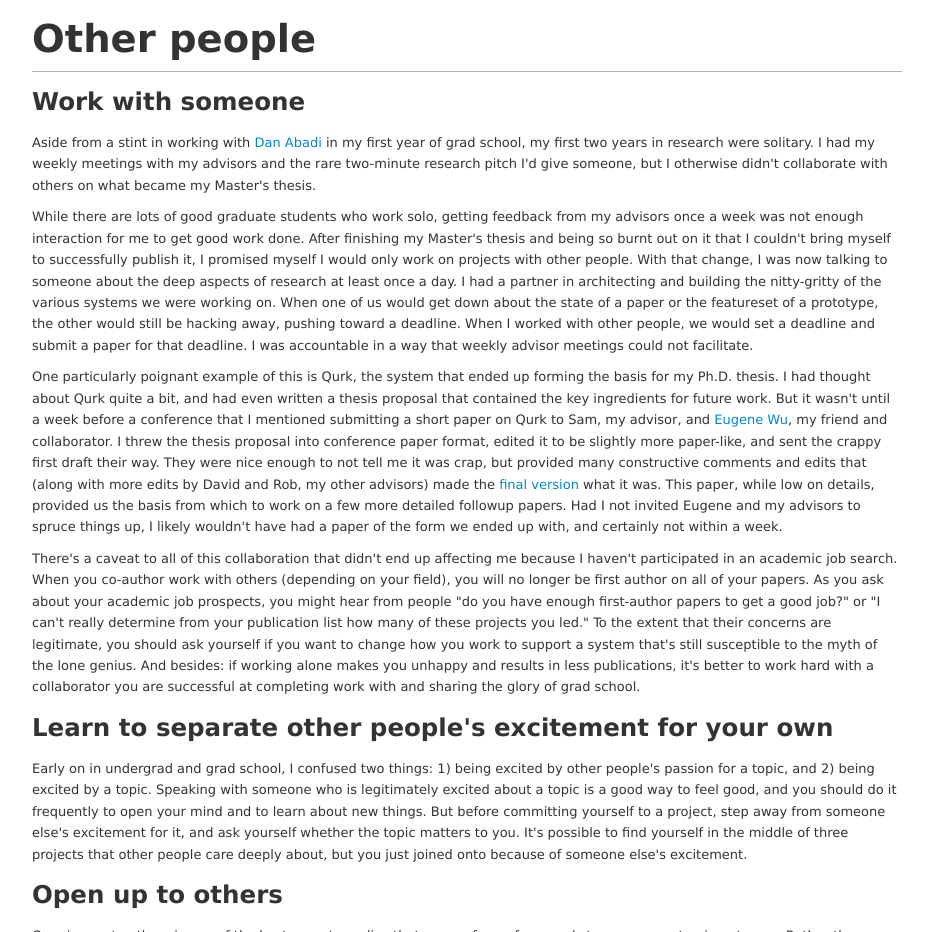
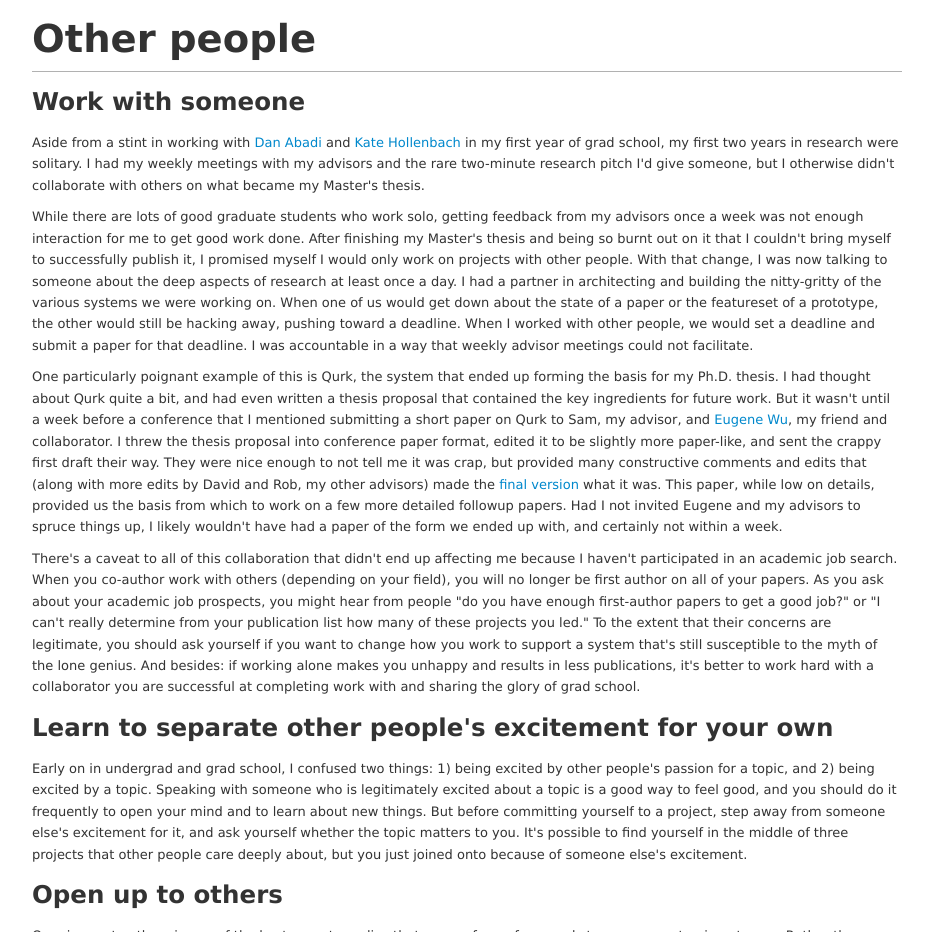
Before and after one commit to marcua/gradschool-guide, a plain HTML site: page gradschool-guide/index.html in a window 1280 px wide. Shown: the part 8700-9632 px from the top of the page, without its empty margins (323-1252 px from the left). Drawn offline with nearby package versions, Linux system fonts and the light colour scheme.

Commit message:
How could I forget Kate?  Booo me\!

```diff
--- a/gradschool-guide/index.html
+++ b/gradschool-guide/index.html
@@ -286,7 +286,7 @@
           </div>
 			<h3>Work with someone</h3>
 
-			<p>Aside from a stint in working with <a href="http://cs-www.cs.yale.edu/homes/dna/">Dan Abadi</a> in my first year of grad school, my first two years in research were solitary.  I had my weekly meetings with my advisors and the rare two-minute research pitch I'd give someone, but I otherwise didn't collaborate with others on what became my Master's thesis.</p>
+			<p>Aside from a stint in working with <a href="http://cs-www.cs.yale.edu/homes/dna/">Dan Abadi</a> and <a href="http://katehollenbach.com/">Kate Hollenbach</a> in my first year of grad school, my first two years in research were solitary.  I had my weekly meetings with my advisors and the rare two-minute research pitch I'd give someone, but I otherwise didn't collaborate with others on what became my Master's thesis.</p>
 
 			<p>While there are lots of good graduate students who work solo, getting feedback from my advisors once a week was not enough interaction for me to get good work done.  After finishing my Master's thesis and being so burnt out on it that I couldn't bring myself to successfully publish it, I promised myself I would only work on projects with other people.  With that change, I was now talking to someone about the deep aspects of research at least once a day.  I had a partner in architecting and building the nitty-gritty of the various systems we were working on.  When one of us would get down about the state of a paper or the featureset of a prototype, the other would still be hacking away, pushing toward a deadline.  When I worked with other people, we would set a deadline and submit a paper for that deadline.  I was accountable in a way that weekly advisor meetings could not facilitate.</p>
 
```
